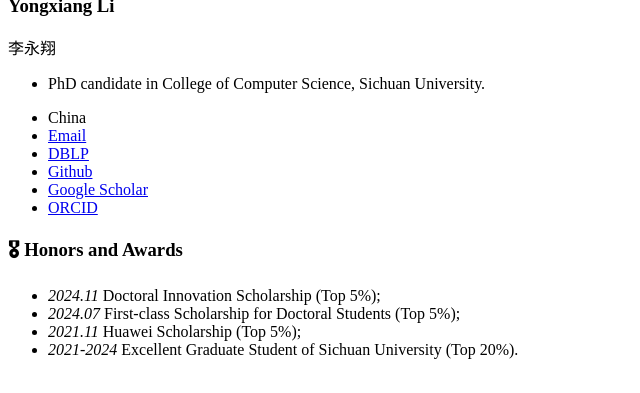
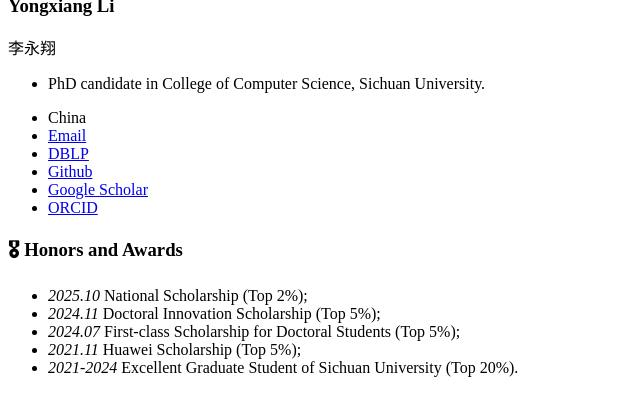
Before and after one commit to LYXRhythm/liyongxiang.github.io, a Jekyll site: the page built from _pages/includes/honers.md, in a window 1280 px wide, cut to the strip 530-923 px from the top of the page. Shown: the whole strip, without its empty margins (0-640 px from the left). Built offline with Jekyll 4.4.1, drawn with Linux system fonts in a browser that asks for light colours; our own code applies the rules of GitHub Pages for plain Markdown files.

Commit message:
Update honers.md

```diff
--- a/_pages/includes/honers.md
+++ b/_pages/includes/honers.md
@@ -1,4 +1,5 @@
 # 🎖 Honors and Awards
+- *2025.10* National Scholarship (Top 2%);
 - *2024.11* Doctoral Innovation Scholarship (Top 5%);
 - *2024.07* First-class Scholarship for Doctoral Students (Top 5%);
 - *2021.11* Huawei Scholarship (Top 5%);
```
